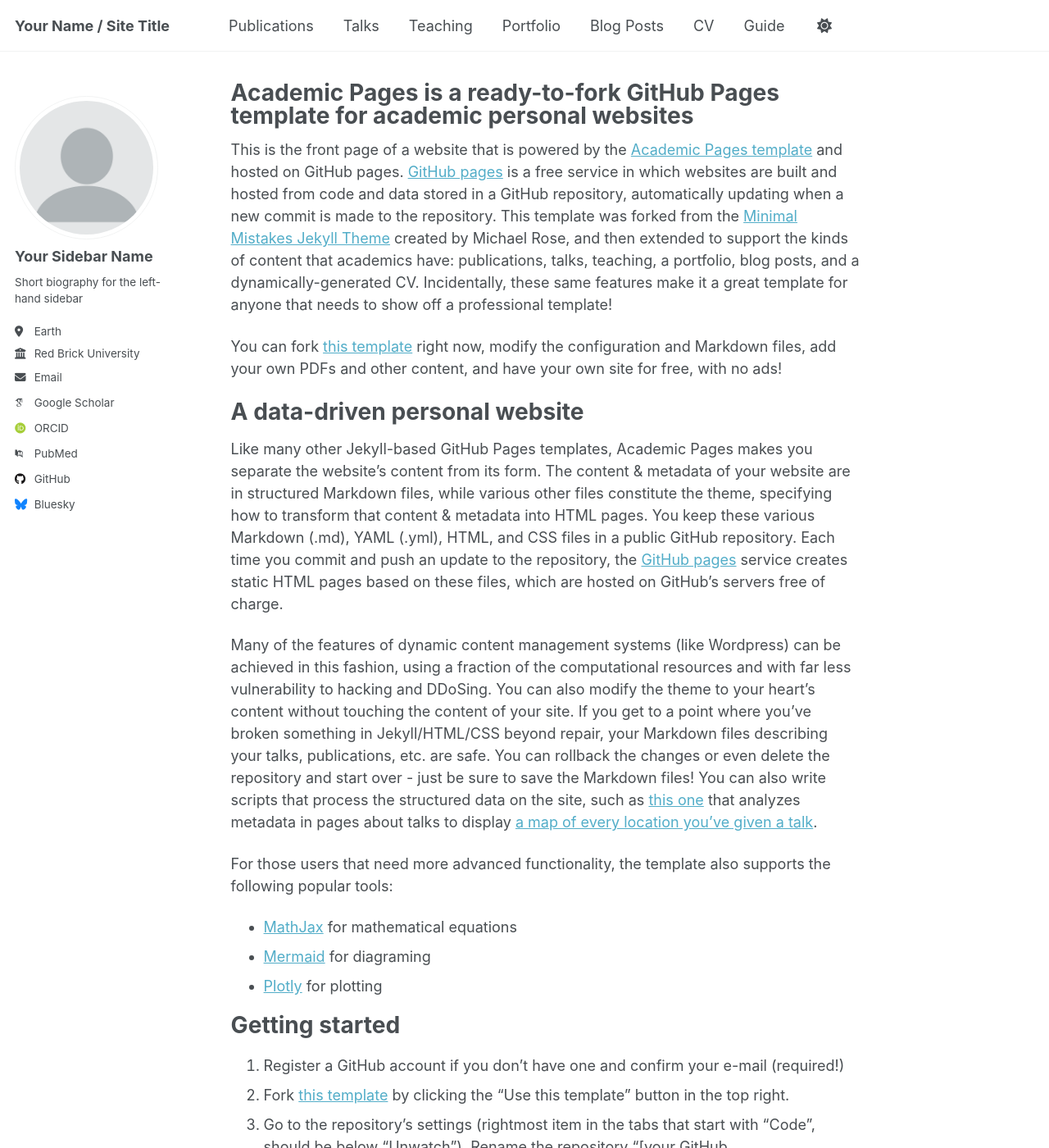
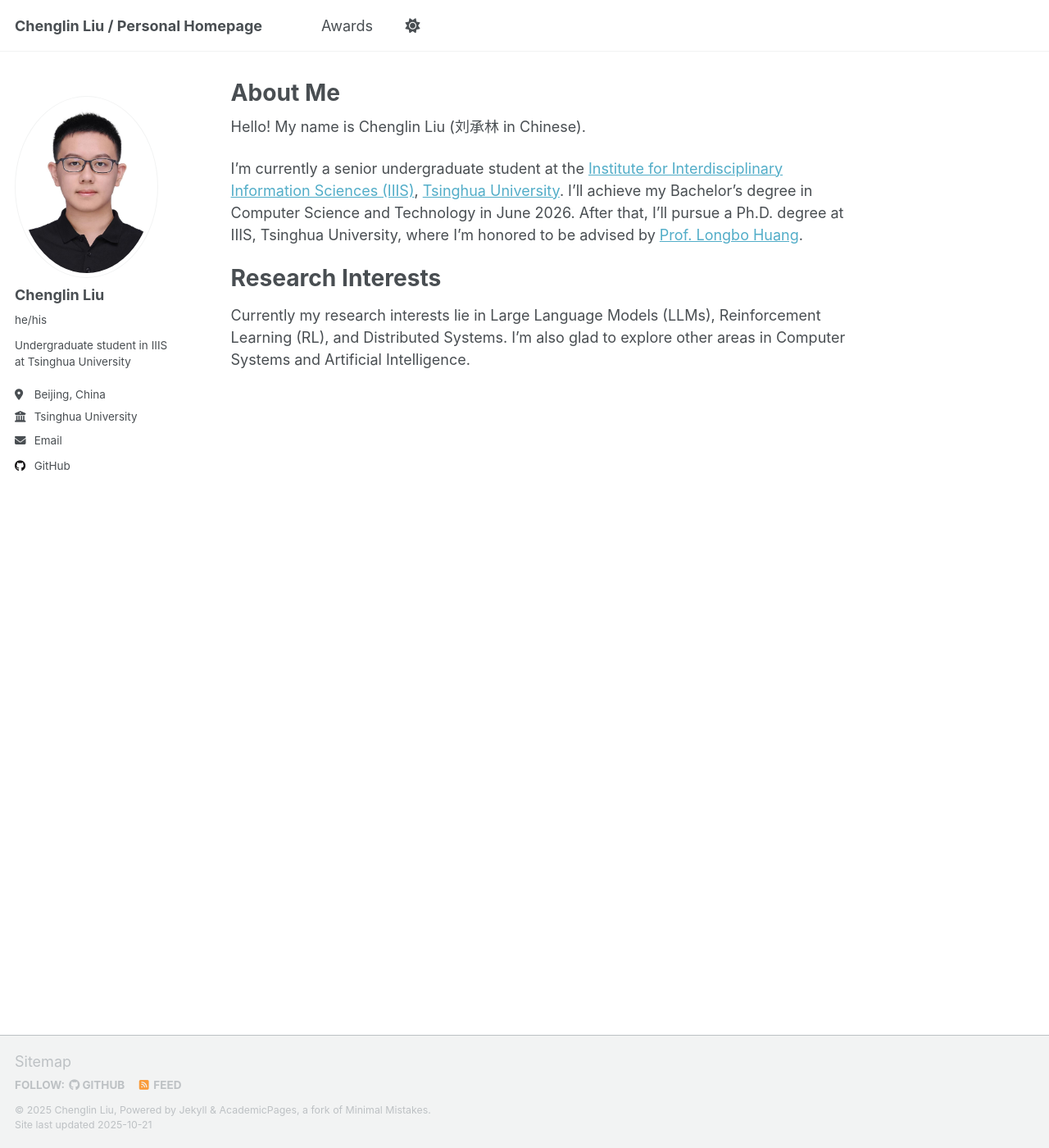
Before and after one commit to jk21lcl/jk21lcl.github.io, a Jekyll site: the page built from _pages/about.md, in a window 1280 px wide and 1400 px high. Shown: the whole window at 82% size. Built offline with Jekyll 4.4.1, drawn with Linux system fonts in a browser that asks for light colours; some web fonts are replaced; a script that is not in the unit is left out; some of the changed text lies outside the part shown.

Commit message:
Added personal information

```diff
--- a/_config.yml
+++ b/_config.yml
@@ -9,11 +9,11 @@
 # Basic Site Settings
 locale                   : "en-US"
 site_theme               : "default" # Currently available options are "default", "air"
-title                    : "Your Name / Site Title"
+title                    : "Chenglin Liu / Personal Homepage"
 title_separator          : "-"
-name                     : &name "Your Name"
-description              : &description "Your Name's academic portfolio"   # Update this with a general description of your site, this is the default if not overridden by a page
-url                      : https://academicpages.github.io # The base hostname & protocol for your site e.g. "https://[your GitHub username].github.io",
+name                     : &name "Chenglin Liu"
+description              : &description "Undergraduate student in IIIS at Tsinghua University"   # Update this with a general description of your site, this is the default if not overridden by a page
+url                      : https://jk21lcl.github.io # The base hostname & protocol for your site e.g. "https://[your GitHub username].github.io",
                                                            # or if you already have some other page hosted on Github then use "https://[your GitHub username].github.io/[Your Repo Name]"
 baseurl                  : "" # the subpath of your site, e.g. "/blog"
 repository               : "academicpages/academicpages.github.io"
@@ -23,24 +23,24 @@ repository               : "academicpages/academicpages.github.io"
 #               Additional customization can be done by editing /_includes/author-profile.html
 author:
   # Biographic information
-  avatar           : "profile.png"
-  name             : "Your Sidebar Name"
-  pronouns         : # example: "she/her"
-  bio              : "Short biography for the left-hand sidebar"
-  location         : "Earth"
-  employer         : "Red Brick University"
+  avatar           : "photo.jpg"
+  name             : "Chenglin Liu"
+  pronouns         : "he/his" # example: "she/her"
+  bio              : "Undergraduate student in IIIS at Tsinghua University"
+  location         : "Beijing, China"
+  employer         : "Tsinghua University"
   uri              : # URL
-  email            : "none@example.org"
+  email            : "liucl22@mails.tsinghua.edu.cn"
 
   # Academic websites
   academia         : # URL
   arxiv            : # URL - Update with the correct link to your profile
-  googlescholar    : "https://scholar.google.com/citations?user=PS_CX0AAAAAJ"
+  googlescholar    : # "https://scholar.google.com/citations?user=PS_CX0AAAAAJ"
   inspire-hep      : # URL
   impactstory      : # URL
-  orcid            : "https://orcid.org/yourorcidurl"
+  orcid            : # "https://orcid.org/yourorcidurl"
   semantic         : # URL
-  pubmed           : "https://www.ncbi.nlm.nih.gov/pubmed/?term=john+snow"
+  pubmed           : # "https://www.ncbi.nlm.nih.gov/pubmed/?term=john+snow"
   researchgate     : # URL
   scopus           : # URL
 
@@ -48,13 +48,13 @@ author:
   bitbucket        : # Username - Update with your username on the site
   codepen          : # Username
   dribbble         : # Username
-  github           : "academicpages"
+  github           : "jk21lcl"
   kaggle           : # Username
   stackoverflow    : # User number or user number and name (i.e., use "1" or "1/jeff-atwood")
 
   # Social media
   artstation       : # Username
-  bluesky          : "bsky.app" # Replace this with you Bluesky username
+  bluesky          : # "bsky.app" # Replace this with you Bluesky username
   facebook         : # Username
   flickr           : # Username
   foursquare       : # Username
--- a/_data/navigation.yml
+++ b/_data/navigation.yml
@@ -8,26 +8,29 @@
 #      Markdown formatted page while the second is generated using JSON.
 
 main:
-  - title: "Publications"
-    url: /publications/
+  - title: "Awards"
+    url: /awards/
 
-  - title: "Talks"
-    url: /talks/
+  # - title: "Publications"
+  #   url: /publications/
 
-  - title: "Teaching"
-    url: /teaching/
+  # - title: "Talks"
+  #   url: /talks/
 
-  - title: "Portfolio"
-    url: /portfolio/
+  # - title: "Teaching"
+  #   url: /teaching/
 
-  - title: "Blog Posts"
-    url: /year-archive/
+  # - title: "Portfolio"
+  #   url: /portfolio/
 
-  - title: "CV"
-    url: /cv/
+  # - title: "Blog Posts"
+  #   url: /year-archive/
+
+  # - title: "CV"
+  #   url: /cv/
 
   # - title: "CV"
   #   url: /cv-json/
 
-  - title: "Guide"
-    url: /markdown/
+  # - title: "Guide"
+  #   url: /markdown/
--- a/_pages/about.md
+++ b/_pages/about.md
@@ -1,13 +1,13 @@
 ---
 permalink: /
-title: "Academic Pages is a ready-to-fork GitHub Pages template for academic personal websites"
+title: "About Me"
 author_profile: true
 redirect_from:
   - /about/
   - /about.html
 ---
 
-This is the front page of a website that is powered by the [Academic Pages template](https://github.com/academicpages/academicpages.github.io) and hosted on GitHub pages. [GitHub pages](https://pages.github.com) is a free service in which websites are built and hosted from code and data stored in a GitHub repository, automatically updating when a new commit is made to the repository. This template was forked from the [Minimal Mistakes Jekyll Theme](https://mmistakes.github.io/minimal-mistakes/) created by Michael Rose, and then extended to support the kinds of content that academics have: publications, talks, teaching, a portfolio, blog posts, and a dynamically-generated CV. Incidentally, these same features make it a great template for anyone that needs to show off a professional template!
+<!-- This is the front page of a website that is powered by the [Academic Pages template](https://github.com/academicpages/academicpages.github.io) and hosted on GitHub pages. [GitHub pages](https://pages.github.com) is a free service in which websites are built and hosted from code and data stored in a GitHub repository, automatically updating when a new commit is made to the repository. This template was forked from the [Minimal Mistakes Jekyll Theme](https://mmistakes.github.io/minimal-mistakes/) created by Michael Rose, and then extended to support the kinds of content that academics have: publications, talks, teaching, a portfolio, blog posts, and a dynamically-generated CV. Incidentally, these same features make it a great template for anyone that needs to show off a professional template!
 
  You can fork [this template](https://github.com/academicpages/academicpages.github.io) right now, modify the configuration and Markdown files, add your own PDFs and other content, and have your own site for free, with no ads!
 
@@ -53,4 +53,13 @@ Example: editing a Markdown file for a talk
 
 For more info
 ------
-More info about configuring Academic Pages can be found in [the guide](https://academicpages.github.io/markdown/), the [growing wiki](https://github.com/academicpages/academicpages.github.io/wiki), and you can always [ask a question on GitHub](https://github.com/academicpages/academicpages.github.io/discussions). The [guides for the Minimal Mistakes theme](https://mmistakes.github.io/minimal-mistakes/docs/configuration/) (which this theme was forked from) might also be helpful.
+More info about configuring Academic Pages can be found in [the guide](https://academicpages.github.io/markdown/), the [growing wiki](https://github.com/academicpages/academicpages.github.io/wiki), and you can always [ask a question on GitHub](https://github.com/academicpages/academicpages.github.io/discussions). The [guides for the Minimal Mistakes theme](https://mmistakes.github.io/minimal-mistakes/docs/configuration/) (which this theme was forked from) might also be helpful. -->
+
+Hello! My name is Chenglin Liu (刘承林 in Chinese).
+
+I'm currently a senior undergraduate student at the [Institute for Interdisciplinary Information Sciences (IIIS)](https://iiis.tsinghua.edu.cn/en/), [Tsinghua University](https://www.tsinghua.edu.cn/en/).
+I'll achieve my Bachelor's degree in Computer Science and Technology in June 2026. After that, I'll pursue a Ph.D. degree at IIIS, Tsinghua University, where I'm honored to be advised by [Prof. Longbo Huang](https://people.iiis.tsinghua.edu.cn/~huang/).
+
+Research Interests
+======
+Currently my research interests lie in Large Language Models (LLMs), Reinforcement Learning (RL), and Distributed Systems. I'm also glad to explore other areas in Computer Systems and Artificial Intelligence.
```
Also changed, not shown: _pages/awards.md (added, +11 -0 lines), images/photo.jpg (added).
